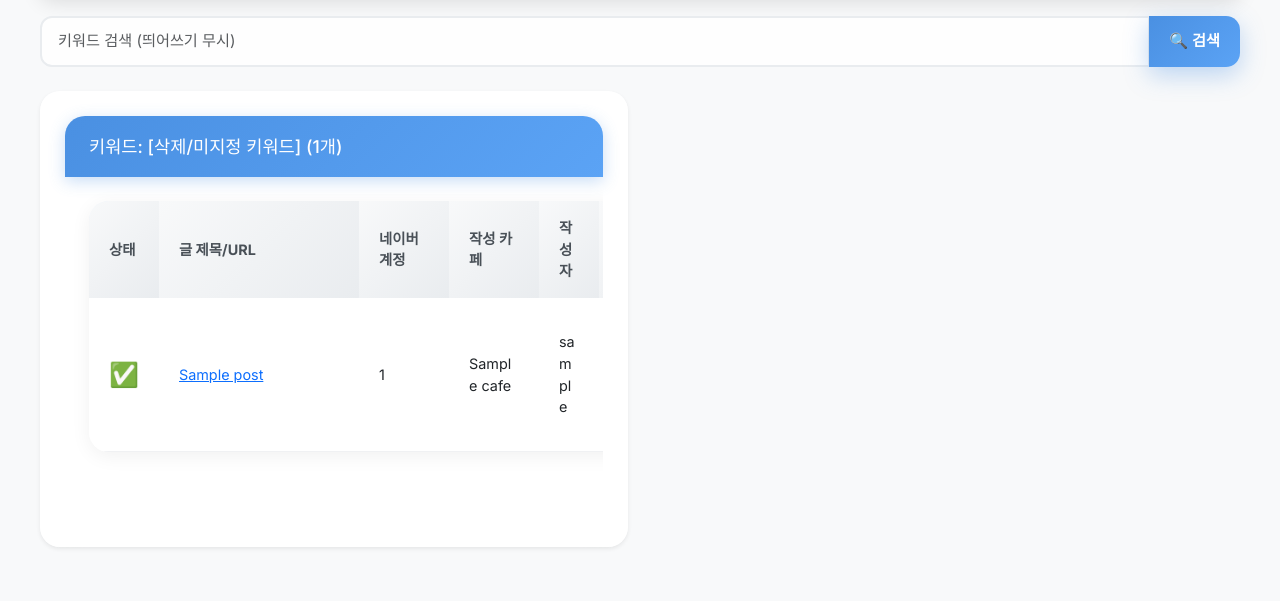
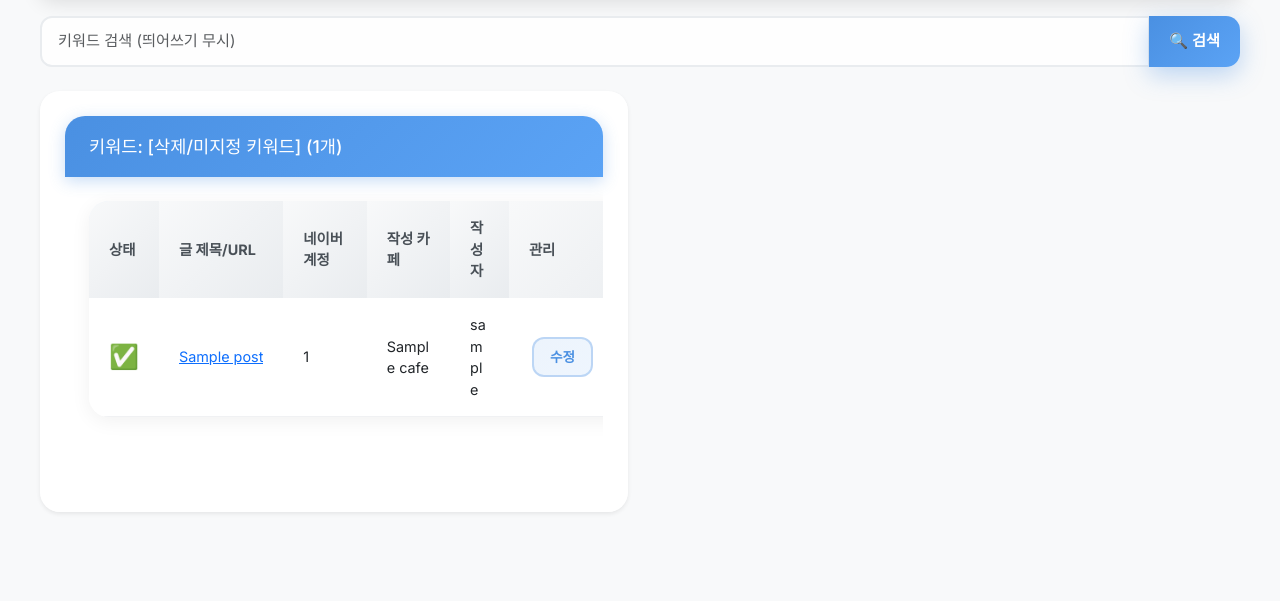
Before and after one commit to seehasung/SHS_Product_DB, a FastAPI app: page /marketing/product/posts/1 in a window 1280 px wide. Shown: the part 342-943 px from the top of the page. After the commit the page ends 855 px from the top, so only its background shows below. Run offline with FastAPI, Linux system fonts and the light colour scheme; tables that the repository leaves empty hold one stand-in row (values such as "Sample post").

Commit message:
리뉴얼

```diff
--- a/templates/marketing_product_posts.html
+++ b/templates/marketing_product_posts.html
@@ -68,19 +68,26 @@
 
     /* 모달 최대 높이 설정 및 스크롤 보장 */
 
-    /* 모달 스크롤 개선 - 락 방지 */
+    /* ========================================
+       🔥 모달 락 방지 - 최우선 적용
+       ======================================== */
     .modal {
         overflow-x: hidden !important;
         overflow-y: auto !important;
     }
 
     .modal-open {
-        overflow: auto !important; /* ✅ hidden → auto */
+        overflow: auto !important;
         padding-right: 0 !important;
     }
 
     body.modal-open {
-        overflow: auto !important; /* ✅ 스크롤 가능하게 */
+        overflow: auto !important;
+        padding-right: 0 !important;
+    }
+
+    html.modal-open {
+        overflow: auto !important;
     }
 
     /* 모달 내부 스크롤 */
@@ -418,22 +425,63 @@
     }
 
 
-    /* 테이블 셀 가로 표시 강제 */
+    /* ========================================
+       🔥 테이블 셀 가로 표시 강제 (최우선 적용)
+       ======================================== */
+    .table,
+    .table *,
+    .table tbody,
+    .table tbody tr,
+    .table tbody td,
+    .table thead,
+    .table thead tr,
+    .table thead th {
+        writing-mode: horizontal-tb !important;
+        -webkit-writing-mode: horizontal-tb !important;
+        -ms-writing-mode: lr-tb !important;
+        text-orientation: mixed !important;
+        direction: ltr !important;
+    }
+
+    /* 테이블 셀 기본 스타일 */
     .table tbody td,
     .table thead th {
-        writing-mode: horizontal-tb !important;
-        text-orientation: mixed !important;
         white-space: normal !important;
         word-break: break-word !important;
         vertical-align: middle !important;
+        text-align: left !important;
+        display: table-cell !important;
     }
 
-    /* 작성 카페 열 특별 처리 */
+    /* 상태 열 (이모지) */
+    .table tbody td:nth-child(1) {
+        text-align: center !important;
+        width: 5% !important;
+    }
+
+    /* 작성 카페 열 */
     .table tbody td:nth-child(4) {
         max-width: 200px;
         white-space: nowrap;
         overflow: hidden;
         text-overflow: ellipsis;
+    }
+
+    /* 관리 열 - 버튼 가로 배치 */
+    .table tbody td:last-child {
+        text-align: center !important;
+        white-space: nowrap !important;
+    }
+
+    .table tbody td:last-child .btn {
+        display: inline-block !important;
+        margin: 0 3px !important;
+        vertical-align: middle !important;
+    }
+
+    .table tbody td:last-child form {
+        display: inline-block !important;
+        margin: 0 !important;
     }
 
     .table tbody td {
@@ -721,10 +769,10 @@
                                 <td>{{ post.account.account_id if post.account else 'N/A' }}</td>
                                 <td>{{ post.cafe.name if post.cafe else 'N/A' }}</td>
                                 <td>{{ post.worker.username if post.worker else 'N/A' }}</td>
-                                <td class="text-center">
-                                    <button class="btn btn-sm btn-outline-primary" data-bs-toggle="modal" data-bs-target="#editPostModal-{{ post.id }}">수정</button>
-                                    <form action="/marketing/post/delete/{{ post.id }}" method="post" class="d-inline" onsubmit="return confirm('이 글을 정말 삭제하시겠습니까?');">
-                                        <button type="submit" class="btn btn-sm btn-outline-danger">삭제</button>
+                                <td class="text-center" style="white-space: nowrap !important;">
+                                    <button class="btn btn-sm btn-outline-primary" data-bs-toggle="modal" data-bs-target="#editPostModal-{{ post.id }}" style="display: inline-block !important; margin-right: 5px !important;">수정</button>
+                                    <form action="/marketing/post/delete/{{ post.id }}" method="post" style="display: inline-block !important; margin: 0 !important;" onsubmit="return confirm('이 글을 정말 삭제하시겠습니까?');">
+                                        <button type="submit" class="btn btn-sm btn-outline-danger" style="display: inline-block !important;">삭제</button>
                                     </form>
                                 </td>
                             </tr>
@@ -1001,6 +1049,20 @@
 </div>
 
 <script>
+// 🔥 전역 오류 무시 (네이버 스크립트 오류 방지)
+window.addEventListener('error', function(e) {
+    // 네이버 관련 스크립트 오류 무시
+    if (e.filename && (
+        e.filename.includes('naver') ||
+        e.filename.includes('web-client') ||
+        e.filename.includes('contents.js')
+    )) {
+        console.log('⚠️ 네이버 스크립트 오류 무시:', e.message);
+        e.preventDefault();
+        return true;
+    }
+});
+
 // Python에서 전달받은 '계정-카페' 연동 맵
 const membershipMap = {{ membership_map | tojson | safe }};
 
```
